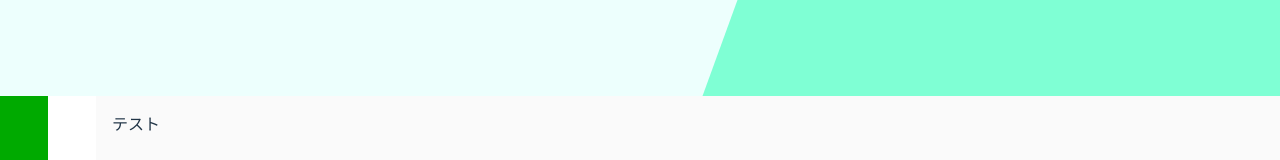
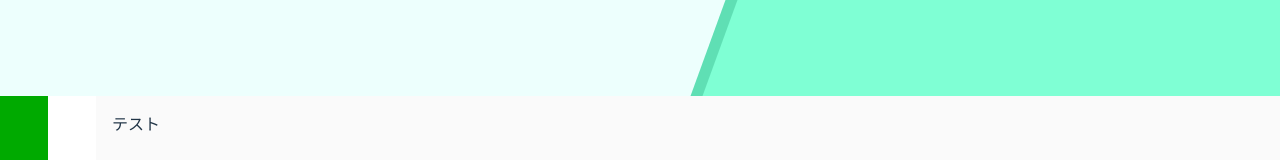
Before and after one commit to gaaaami0307/React_BB, a React (Vite) app in the folder react_bb_app/: page / in a window 1280 px wide. Shown: the top 160 px of the page. Built offline with nearby package versions, Linux system fonts and the light colour scheme.

Commit message:
header design fix

```diff
--- a/react_bb_app/src/Outline.jsx
+++ b/react_bb_app/src/Outline.jsx
@@ -6,7 +6,10 @@ function Outline() {
       <header className="bg-[#edfffd] h-24 min-w-screen relative overflow-hidden">
       {/* 斜めの装飾 */}
       <div className="absolute right-0 top-0 w-1/2 h-full bg-[#7fffd4]
-          transform skew-x-[-20deg] translate-x-20"></div>
+          transform skew-x-[-20deg] translate-x-20 z-10"></div>
+      <div className="absolute right-0 top-0 w-1/2 h-full bg-[#5fdfb4]
+        transform skew-x-[-20deg] translate-x-17 z-0"></div>
+
     </header>
 
       <div className="flex flex-1">
```
